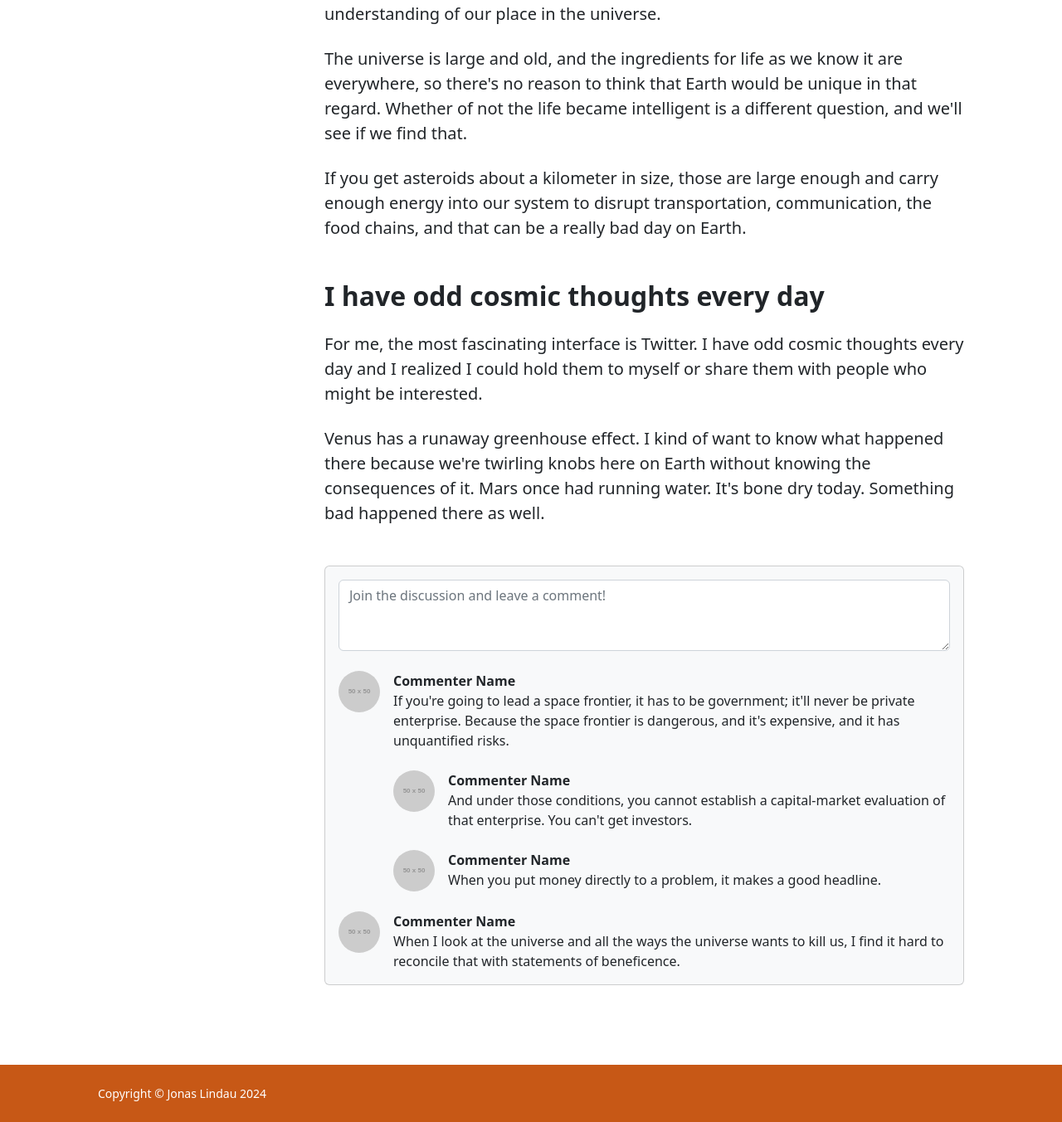
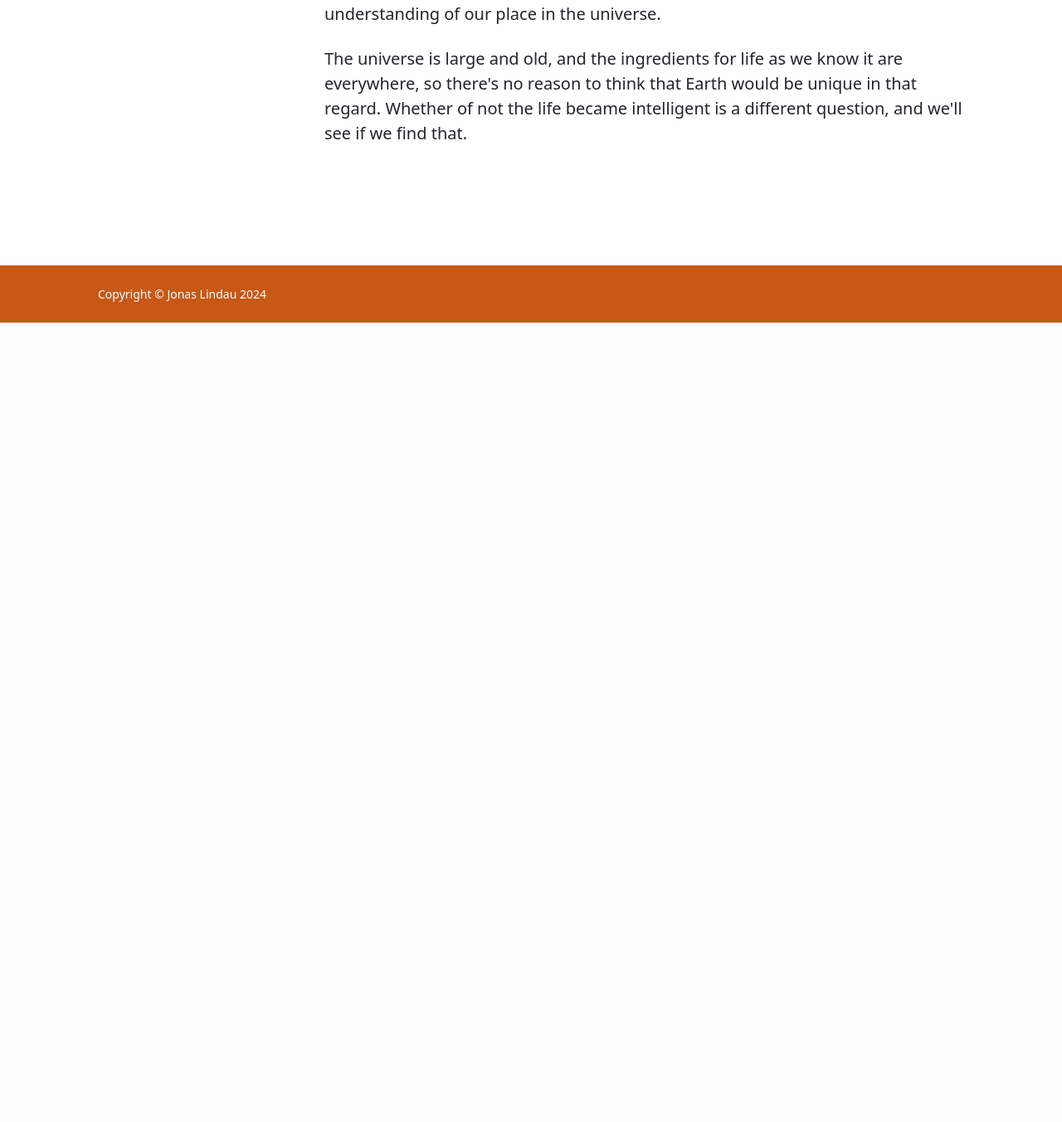
Before and after one commit to nma76/jonika.nu, a Flask app: page /article in a window 1280 px wide. Shown: the part 709-2062 px from the top of the page at 83% size. After the commit the page ends 1098 px from the top, so only its background shows below. Run offline with Flask 3, Linux system fonts and the light colour scheme; grey boxes labelled with a size stand in for pictures from a placeholder-image service; some libraries are stand-ins or nearby versions.

Commit message:
Added model and content for article

```diff
--- /dev/null
+++ b/content/articles.json
@@ -0,0 +1,13 @@
+{
+    "contact": {
+        "image": "https://picsum.photos/50/50",
+        "imagealt": "A random pic from picsum.photos",
+        "name": "Rowan Atkinson"
+    },
+    "heading": "Welcome to this article!",
+    "published": "2023-04-12 14:00",
+    "tags": [ "Tag 1", "Tag 2" ],
+    "image": "https://picsum.photos/seed/article/900/400",
+    "imagealt": "A random pic from picsum.photos",
+    "mainbody": "<p class='fs-5 mb-4'>Science is an enterprise that should be cherished as an activity of the free human mind. Because it transforms who we are, how we live, and it gives us an understanding of our place in the universe.</p><p class='fs-5 mb-4'>The universe is large and old, and the ingredients for life as we know it are everywhere, so there's no reason to think that Earth would be unique in that regard. Whether of not the life became intelligent is a different question, and we'll see if we find that.</p>"
+}
--- a/model/articlepage.py
+++ b/model/articlepage.py
@@ -1,14 +1,21 @@
 from dataclasses import dataclass, field
 from typing import Optional
 from model.sitesettings import SiteSettings
+from model.contact import Contact
 import json
 
 @dataclass()
 class ArticlePage:
+    contact: Contact
+    heading: str
+    published: str
+    tags: list[str]
+    image: str
+    imagealt: str
+    mainbody: str
     sitesettings: Optional[SiteSettings] = field(default_factory=lambda: None)
 
 def get_articlepage():
-    return ArticlePage()
-    # with open('./content/startpage.json') as file:
-    #     data = json.load(file)
-    #     return Startpage(**data)
+    with open('./content/articles.json') as file:
+        data = json.load(file)
+        return ArticlePage(**data)
--- a/templates/article.html.j2
+++ b/templates/article.html.j2
@@ -6,11 +6,10 @@
         <div class="row gx-5">
             <div class="col-lg-3">
                 <div class="d-flex align-items-center mt-lg-5 mb-4">
-                    <img class="img-fluid rounded-circle" src="https://dummyimage.com/50x50/ced4da/6c757d.jpg"
-                        alt="..." />
+                    <img class="img-fluid rounded-circle" src="{{ model.contact.image }}" alt="{{ model.contact.imagealt }}" />
                     <div class="ms-3">
-                        <div class="fw-bold">Valerie Luna</div>
-                        <div class="text-muted">News, Business</div>
+                        <div class="fw-bold">{{ model.contact.name }}</div>
+                        <div class="text-muted"></div>
                     </div>
                 </div>
             </div>
@@ -20,88 +19,23 @@
                     <!-- Post header-->
                     <header class="mb-4">
                         <!-- Post title-->
-                        <h1 class="fw-bolder mb-1">Welcome to Blog Post!</h1>
+                        <h1 class="fw-bolder mb-1">{{ model.heading }}</h1>
                         <!-- Post meta content-->
-                        <div class="text-muted fst-italic mb-2">January 1, 2023</div>
+                        <div class="text-muted fst-italic mb-2">{{ model.published }}</div>
                         <!-- Post categories-->
-                        <a class="badge bg-secondary text-decoration-none link-light" href="#!">Web Design</a>
-                        <a class="badge bg-secondary text-decoration-none link-light" href="#!">Freebies</a>
+                        {% for tag in model.tags %}
+                        <a class="badge bg-secondary text-decoration-none link-light" href="#!">{{ tag }}</a>
+                        {% endfor %}
                     </header>
                     <!-- Preview image figure-->
-                    <figure class="mb-4"><img class="img-fluid rounded"
-                            src="https://dummyimage.com/900x400/ced4da/6c757d.jpg" alt="..." /></figure>
+                    <figure class="mb-4">
+                        <img class="img-fluid rounded" src="{{ model.image }}" alt="{{ model.imagealt }}" />
+                    </figure>
                     <!-- Post content-->
                     <section class="mb-5">
-                        <p class="fs-5 mb-4">Science is an enterprise that should be cherished as an activity of the
-                            free human mind. Because it transforms who we are, how we live, and it gives us an
-                            understanding of our place in the universe.</p>
-                        <p class="fs-5 mb-4">The universe is large and old, and the ingredients for life as we know it
-                            are everywhere, so there's no reason to think that Earth would be unique in that regard.
-                            Whether of not the life became intelligent is a different question, and we'll see if we find
-                            that.</p>
-                        <p class="fs-5 mb-4">If you get asteroids about a kilometer in size, those are large enough and
-                            carry enough energy into our system to disrupt transportation, communication, the food
-                            chains, and that can be a really bad day on Earth.</p>
-                        <h2 class="fw-bolder mb-4 mt-5">I have odd cosmic thoughts every day</h2>
-                        <p class="fs-5 mb-4">For me, the most fascinating interface is Twitter. I have odd cosmic
-                            thoughts every day and I realized I could hold them to myself or share them with people who
-                            might be interested.</p>
-                        <p class="fs-5 mb-4">Venus has a runaway greenhouse effect. I kind of want to know what happened
-                            there because we're twirling knobs here on Earth without knowing the consequences of it.
-                            Mars once had running water. It's bone dry today. Something bad happened there as well.</p>
+                        {{ model.mainbody }}
                     </section>
                 </article>
-                <!-- Comments section-->
-                <section>
-                    <div class="card bg-light">
-                        <div class="card-body">
-                            <!-- Comment form-->
-                            <form class="mb-4"><textarea class="form-control" rows="3"
-                                    placeholder="Join the discussion and leave a comment!"></textarea></form>
-                            <!-- Comment with nested comments-->
-                            <div class="d-flex mb-4">
-                                <!-- Parent comment-->
-                                <div class="flex-shrink-0"><img class="rounded-circle"
-                                        src="https://dummyimage.com/50x50/ced4da/6c757d.jpg" alt="..." /></div>
-                                <div class="ms-3">
-                                    <div class="fw-bold">Commenter Name</div>
-                                    If you're going to lead a space frontier, it has to be government; it'll never be
-                                    private enterprise. Because the space frontier is dangerous, and it's expensive, and
-                                    it has unquantified risks.
-                                    <!-- Child comment 1-->
-                                    <div class="d-flex mt-4">
-                                        <div class="flex-shrink-0"><img class="rounded-circle"
-                                                src="https://dummyimage.com/50x50/ced4da/6c757d.jpg" alt="..." /></div>
-                                        <div class="ms-3">
-                                            <div class="fw-bold">Commenter Name</div>
-                                            And under those conditions, you cannot establish a capital-market evaluation
-                                            of that enterprise. You can't get investors.
-                                        </div>
-                                    </div>
-                                    <!-- Child comment 2-->
-                                    <div class="d-flex mt-4">
-                                        <div class="flex-shrink-0"><img class="rounded-circle"
-                                                src="https://dummyimage.com/50x50/ced4da/6c757d.jpg" alt="..." /></div>
-                                        <div class="ms-3">
-                                            <div class="fw-bold">Commenter Name</div>
-                                            When you put money directly to a problem, it makes a good headline.
-                                        </div>
-                                    </div>
-                                </div>
-                            </div>
-                            <!-- Single comment-->
-                            <div class="d-flex">
-                                <div class="flex-shrink-0"><img class="rounded-circle"
-                                        src="https://dummyimage.com/50x50/ced4da/6c757d.jpg" alt="..." /></div>
-                                <div class="ms-3">
-                                    <div class="fw-bold">Commenter Name</div>
-                                    When I look at the universe and all the ways the universe wants to kill us, I find
-                                    it hard to reconcile that with statements of beneficence.
-                                </div>
-                            </div>
-                        </div>
-                    </div>
-                </section>
             </div>
         </div>
     </div>
```
